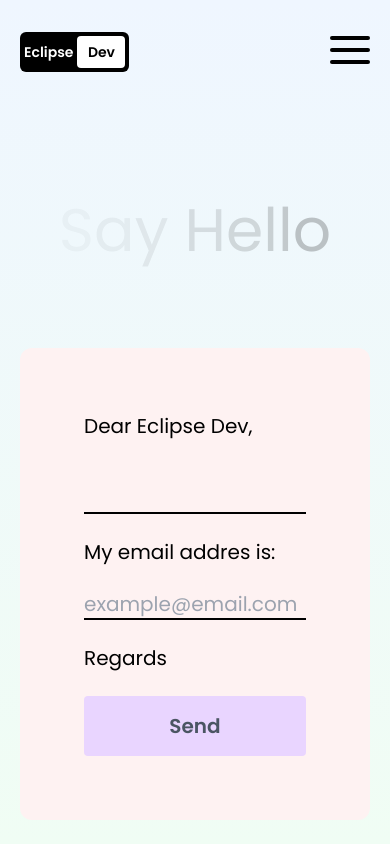
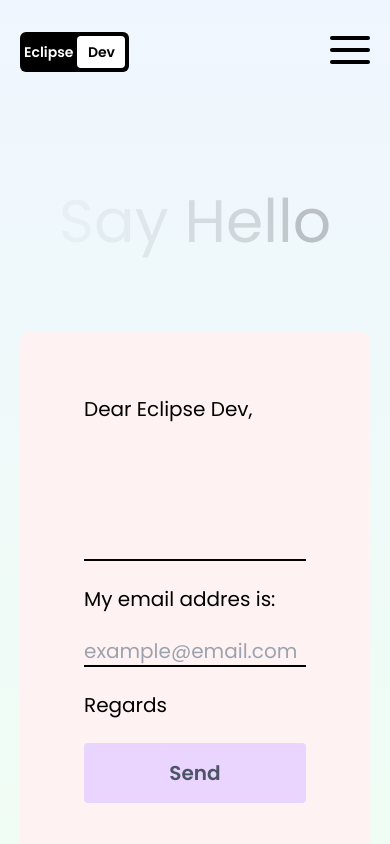
Before and after one commit to Rangga056/my-portfolio, a Next.js app: page /contact in a window 390 px wide. Shown: the top 844 px of the page. Built offline with nearby package versions, Linux system fonts and the light colour scheme.

Commit message:
fix(contact): Resolve issue preventing typing on mobile screens

```diff
--- a/src/app/contact/page.jsx
+++ b/src/app/contact/page.jsx
@@ -44,7 +44,7 @@ const ContactPage = () => {
       animate={{ y: "0%" }}
       transition={{ duration: 1 }}
     >
-      <div className="wrapper min-h-[calc(100dvh-6rem)] h-full flex flex-col lg:flex-row">
+      <div className="wrapper h-full flex flex-col lg:flex-row">
         {/* TEXT CONTAINER */}
         <div className="h-1/3 md:h-1/2 lg:h-full lg:w-1/2 flex justify-center items-center text-center text-6xl">
           <div>
@@ -68,7 +68,7 @@ const ContactPage = () => {
         <form
           ref={form}
           onSubmit={sendEmail}
-          className="h-2/3 md:h-1/2 lg:h-full lg:w-1/2 bg-red-50 rounded-xl text-xl flex flex-col gap-6 justify-center p-16 3xl:p-20"
+          className="h-[800px] lg:h-full lg:w-1/2 bg-red-50 rounded-xl text-xl flex flex-col gap-6 md:justify-center p-16 3xl:p-20"
         >
           <span>Dear Eclipse Dev,</span>
           <textarea
```
